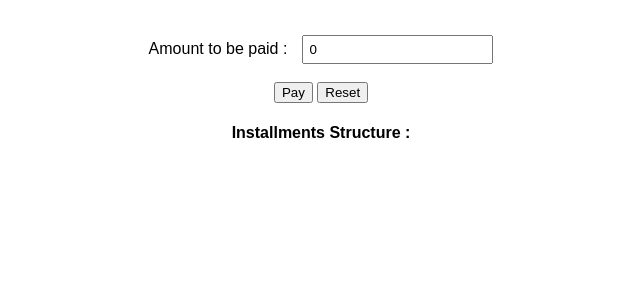
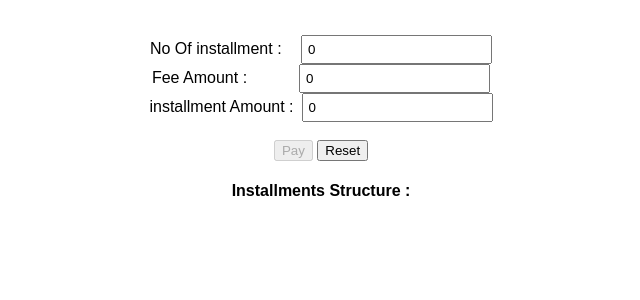
Before and after one commit to omiGit/classproChallenge, a React (Create React App) app: page / in a window 1280 px wide. Shown: the top 300 px of the page, without its empty margins (319-959 px from the left). Built offline with nearby package versions, Linux system fonts and the light colour scheme.

Commit message:
Fee Amount and No of inputes field was add

```diff
--- a/package.json
+++ b/package.json
@@ -2,14 +2,15 @@
   "name": "challenge_classpro",
   "version": "0.1.0",
   "private": true,
-  "homepage": "https://omigit.github.io",
+  "homepage": "https://omigit.github.io/classproChallenge/",
   "dependencies": {
+    "gh-pages": "^1.2.0",
     "react": "^16.4.1",
     "react-dom": "^16.4.1",
     "react-scripts": "1.1.4"
   },
   "scripts": {
-    "deploy":"gh-pages -d build",
+    "deploy": "gh-pages -d build",
     "predeploy": "npm run build",
     "start": "react-scripts start",
     "build": "react-scripts build",
--- a/src/App.js
+++ b/src/App.js
@@ -5,17 +5,18 @@ class App extends Component {
   constructor(){
     super();
     this.amount = 10000;
-    this.instAmount = this.amount/this.state.noofinst;
-    this.noofinst = this.state.noofinst;
+    this.instAmount = this.amount/this.state.noOfInst;
+    this.noOfInst = this.state.noOfInst;
     this.amountRef = React.createRef();
   }
 
   state={
+    totalAmount:0,
     paid:0,
     installments:[],
     amount:0,
-    noofinst:4,
-    disabled:false,
+    noOfInst:0,
+    disabled:true,
     error:'',
     msg:'',
     optional:'',
@@ -25,13 +26,51 @@ class App extends Component {
 checkOptional = e=>{
   let optionalAmount = 0;
   const installments = [...this.state.installments];
-  const actuallInstallment = (installments.length && installments[installments.length-this.state.noofinst] ) || this.instAmount;
+  const actuallInstallment = (installments.length && installments[installments.length-this.state.noOfInst] ) || this.instAmount;
   optionalAmount = this.state.amount - actuallInstallment;
   this.setState({disabled:false, optional:e.target.value, optionalAmount});
 }
 
+getNoOfInst = e=>{
+  const noOfInst = +e.target.value;
+  console.log(noOfInst);
+  console.log(noOfInst);
+  if(!isNaN(noOfInst)){
+  this.setState({
+        noOfInst,
+        disabled:false,
+        error:'',
+        msg:'',
+        optional:false
+    });
+  }else {
+    this.setState({
+         error:'Please Enter Amount',
+         disabled: true
+    })
+  }
+}
+
+getTotlaAmount= e=>{
+  const totalAmount = +e.target.value;
+  console.log(totalAmount);
+  if(!isNaN(totalAmount)){
+  this.setState({
+        totalAmount,
+        disabled:false,
+        error:'',
+        msg:'',
+        optional:false
+    });
+  }else {
+    this.setState({
+         error:'Please Enter Amount',
+         disabled: true
+    })
+  }
+}
 getAmount = e=>{
-  const amount = Math.round(e.target.value);
+  const amount = +e.target.value;
   if(!isNaN(amount)){
     if(amount > this.amount){
       this.setState({error:"This Amount is greater than actual fees to be paid",amount,
@@ -52,41 +91,34 @@ getAmount = e=>{
   })
 }
 }
-
-pay=(e)=>{
-  e.preventDefault();
- if(this.state.amount > this.instAmount && !this.state.optional){
-    this.setState({msg:'This Amount is greater than minimum required installment',disabled:true});
-  }else if(this.state.amount < this.instAmount && this.state.amount !== 0 && !this.state.optional){
-    this.setState({msg:'This Amount is less than minimum required installment',disabled:true});
-  }
+pay = (e)=>{
+      e.preventDefault();
+   if(this.state.amount === this.state.totalAmount){
+      this.setState({installments : 'You Have Paid Full Fee Amount'});
+   }else if(this.state.amount > this.instAmount && !this.state.optional){
+      this.setState({msg:'This Amount is greater than minimum required installment',disabled:true});
+    }else if(this.state.amount < this.instAmount && this.state.amount !== 0 && !this.state.optional){
+      this.setState({msg:'This Amount is less than minimum required installment',disabled:true});
+    }else{
+      if(this.state.noOfInst < this.state.totalAmount){
+        console.log(this.state.noOfInst,'asdf');
+      const installmentAmount = Math.round(this.state.totalAmount/this.state.noOfInst);
+      console.log(this.state.noOfInst, installmentAmount);
+      let installments = new Array(this.state.noOfInst).fill(installmentAmount);
+      this.setState({installments});
+    }
   else{
-    let installments = !this.state.installments.length ? new Array(this.noofinst).fill(this.instAmount):[...this.state.installments];
-    let  optionalAmount = this.state.optionalAmount;
-    if(this.state.optional === 'nextInst'){
-      if(optionalAmount > 0){
-          installments[installments.length-this.state.noofinst] = this.state.amount;
-          installments[installments.length-this.state.noofinst+1]-= optionalAmount;
-      }else if(optionalAmount < 0){
-        installments[installments.length-this.state.noofinst] = this.state.amount;
-        installments[installments.length-this.state.noofinst+1]-= optionalAmount;
+    console.log('asdfo');
+    this.setState({error: "No of installments are greadter than actuall fee amount"});
     }
-    }else if(this.state.optional === 'newInst'){
-      installments[installments.length-this.state.noofinst] = this.state.amount;
-      installments[installments.length] = -optionalAmount;
-    }
-    this.amount = this.amount - this.state.amount;
-    this.setState((prevState)=>({paid: prevState.paid+prevState.amount,installments,optionalAmount,disabled:true, noofinst:prevState.noofinst-1,msg:''}));
-    this.amountRef.current.focus();
   }
 }
-
 reset = ()=>
   this.setState({
     paid:0,
     installments:[],
     amount:0,
-    noofinst:4,
+    noOfInst:4,
     disabled:false,
     error:'',
     msg:'',
@@ -95,12 +127,15 @@ reset = ()=>
 });
 
 render() {
+  console.log(this.state);
+
   return (
       <div className="App">
         <Form
         amount= {this.state.amount}
-        noofinst= {this.state.noofinst}
+        noOfInst= {this.state.noOfInst}
         getAmount= {this.getAmount}
+        getNoOfInst = {this.getNoOfInst}
         error= {this.state.error}
         requiredAmount = {this.instAmount}
         disabled= {this.state.disabled}
@@ -108,9 +143,11 @@ render() {
         checkOptional= {this.checkOptional}
         msg = {this.state.msg}
         amountRef = {this.amountRef}
+        totalAmount = {this.state.totalAmount}
         reset = {this.reset}
+        getTotlaAmount={this.getTotlaAmount}
         />
-        <h4> Installments Structure : {this.state.installments.join(',')}</h4>
+        <h4> Installments Structure : {Array.isArray(this.state.installments) ? this.state.installments.join(','):this.state.installments}</h4>
       </div>
     );
   }
--- a/src/components/form.js
+++ b/src/components/form.js
@@ -9,9 +9,26 @@ export default (props)=>{
 
       <div>
         <form method='get' onSubmit={props.pay}>
-            <label>Amount to be paid :</label>
-            <input type="text"
-            style={{marginLeft:'15px',padding:'5px'}}
+            <label> No Of installment : </label>
+            <input
+            type = "text"
+            style = {{marginLeft:'15px',padding:'5px'}}
+            value = {props.noOfInst}
+            onChange = {props.getNoOfInst}
+            />
+            <br/>
+            <label>Fee Amount :</label>
+            <input
+            type="text"
+            value={props.totalAmount}
+            onChange={props.getTotlaAmount}
+            style = {{marginLeft:'52px',padding:'5px'}}
+            />
+            <br/>
+            <label>installment Amount :</label>
+            <input
+            type="text"
+            style={{marginLeft:'8px',padding:'5px'}}
             value = {props.amount} ref={props.amountRef} onChange={props.getAmount} />
             <br/>
             {optional}
```
Also changed, not shown: 1 other file (tests, documents, lock files or other folders).
